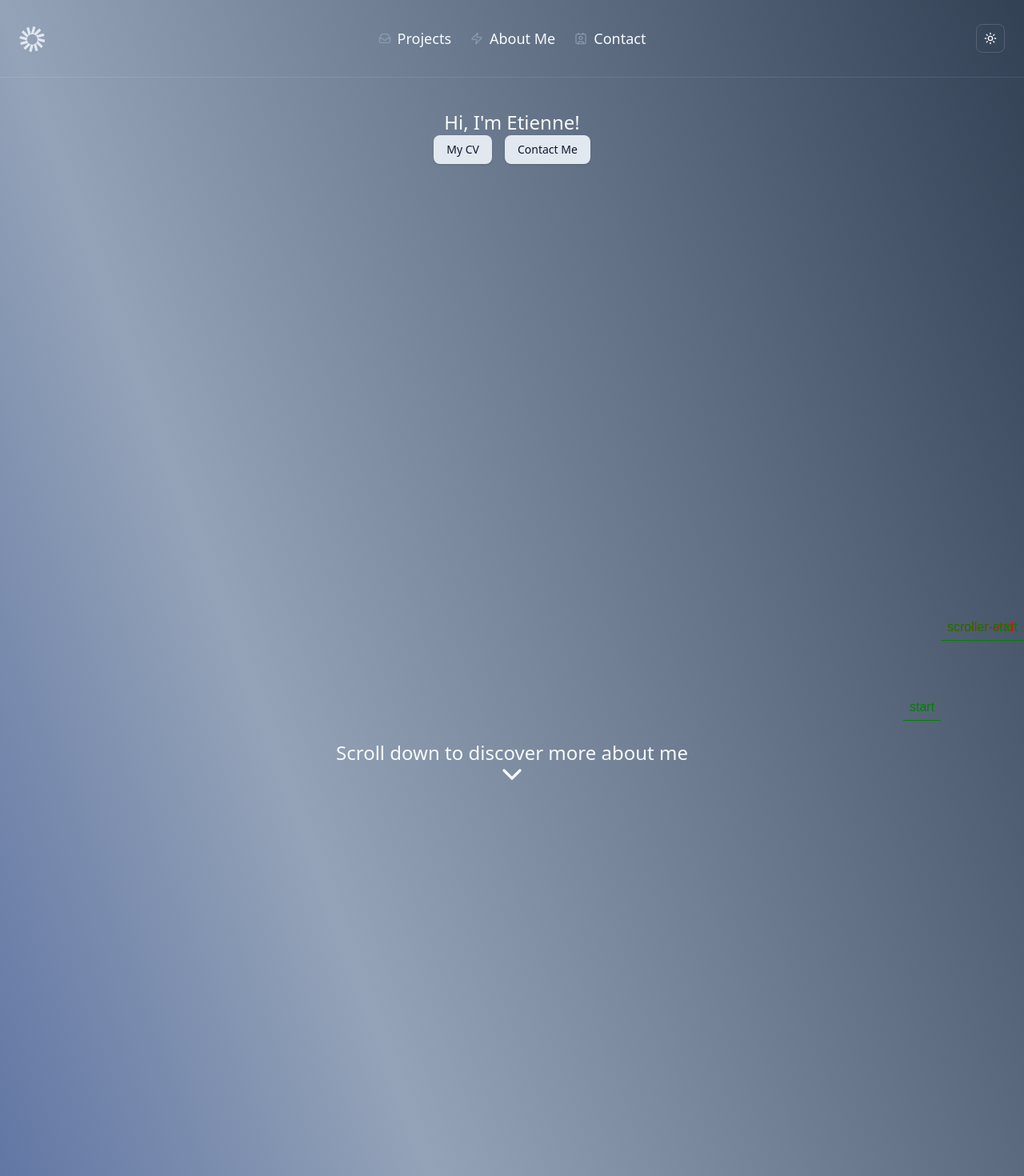
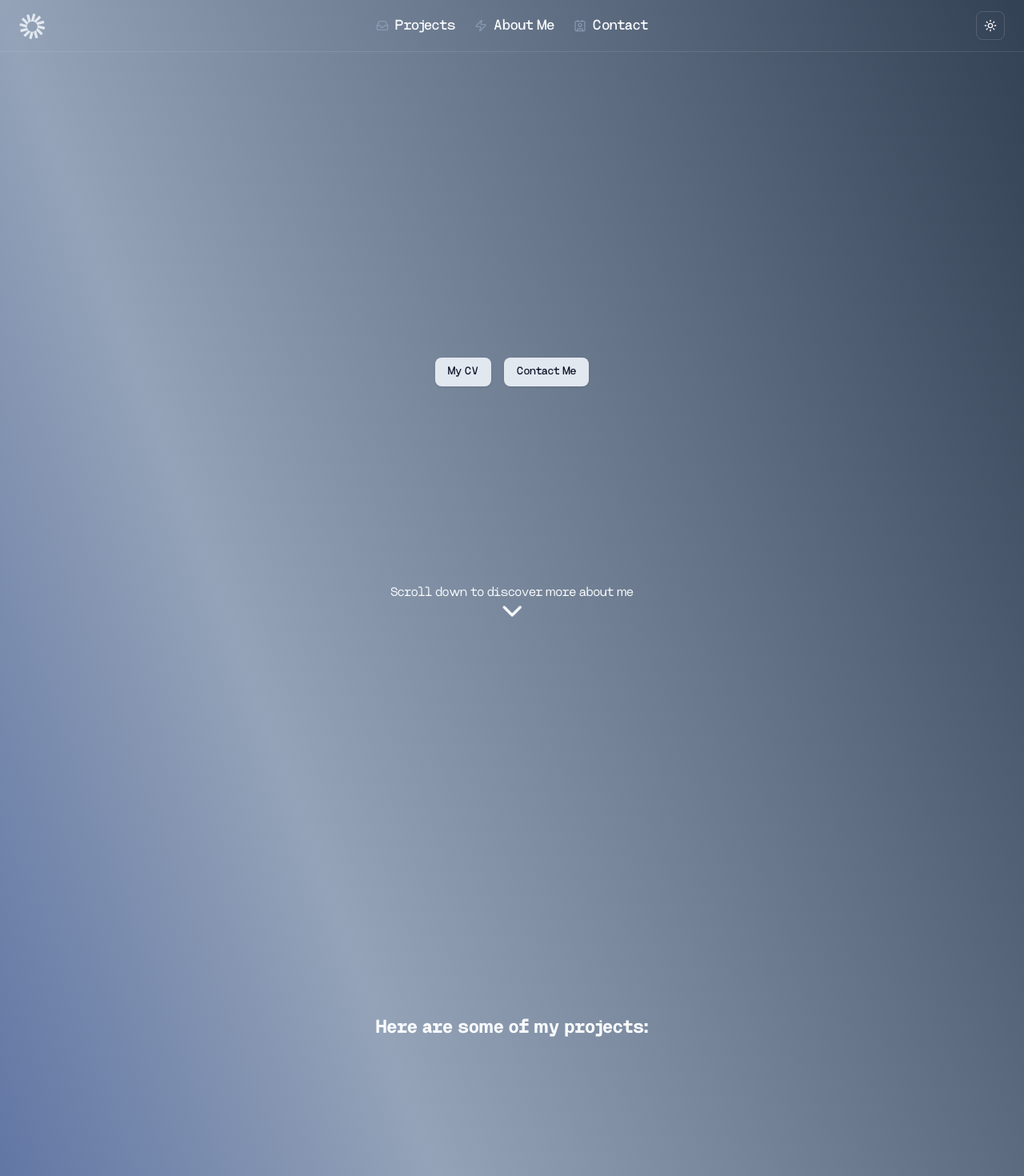
Before and after one commit to muscularbird/portfolio, a React (Vite) app: page / in a window 1280 px wide. Shown: the top 1470 px of the page at 80% size. Built offline with nearby package versions, Linux system fonts and the light colour scheme.

Commit message:
[~] clean to build, change font

```diff
--- a/src/components/navbar-components/navbar.tsx
+++ b/src/components/navbar-components/navbar.tsx
@@ -1,9 +1,8 @@
-import { useEffect, useId, useState } from "react"
-import { HouseIcon, InboxIcon, SearchIcon, ZapIcon, MoonIcon, SunIcon, ContactIcon } from "lucide-react"
+import { useEffect, useState } from "react"
+import { InboxIcon, ZapIcon, MoonIcon, SunIcon, ContactIcon } from "lucide-react"
 
 import Logo from "@/components/navbar-components/logo"
 import { Button } from "@/components/ui/button"
-import { Input } from "@/components/ui/input"
 import {
   NavigationMenu,
   NavigationMenuItem,
@@ -24,7 +23,6 @@ const navigationLinks = [
 ]
 
 export default function Navbar() {
-  const id = useId()
   // initialize theme: prefer saved preference, fall back to dark by default
   const [darkTheme, setDarkTheme] = useState<boolean>(() => {
     try {
@@ -46,7 +44,7 @@ export default function Navbar() {
 
   return (
     <header className="border-b px-4 md:px-6">
-      <div className="flex h-24 items-center justify-between gap-4">
+      <div className="flex h-16 items-center justify-between gap-4">
         {/* Left side */}
         <div className="flex flex-1 items-center gap-2">
           {/* Mobile menu trigger */}
--- a/src/components/ui/select.tsx
+++ b/src/components/ui/select.tsx
@@ -35,7 +35,7 @@ function SelectTrigger({
       data-slot="select-trigger"
       data-size={size}
       className={cn(
-        "border-input data-[placeholder]:text-muted-foreground [&_svg:not([class*='text-'])]:text-muted-foreground focus-visible:border-ring focus-visible:ring-ring/50 aria-invalid:ring-destructive/20 dark:aria-invalid:ring-destructive/40 aria-invalid:border-destructive dark:bg-input/30 dark:hover:bg-input/50 flex w-fit items-center justify-between gap-2 rounded-md border bg-transparent px-3 py-2 text-sm whitespace-nowrap shadow-xs transition-[color,box-shadow] outline-none focus-visible:ring-[3px] disabled:cursor-not-allowed disabled:opacity-50 data-[size=default]:h-9 data-[size=sm]:h-8 *:data-[slot=select-value]:line-clamp-1 *:data-[slot=select-value]:flex *:data-[slot=select-value]:items-center *:data-[slot=select-value]:gap-2 [&_svg]:pointer-events-none [&_svg]:shrink-0 [&_svg:not([class*='size-'])]:size-4",
+        "border-input data-placeholder:text-muted-foreground [&_svg:not([class*='text-'])]:text-muted-foreground focus-visible:border-ring focus-visible:ring-ring/50 aria-invalid:ring-destructive/20 dark:aria-invalid:ring-destructive/40 aria-invalid:border-destructive dark:bg-input/30 dark:hover:bg-input/50 flex w-fit items-center justify-between gap-2 rounded-md border bg-transparent px-3 py-2 text-sm whitespace-nowrap shadow-xs transition-[color,box-shadow] outline-none focus-visible:ring-[3px] disabled:cursor-not-allowed disabled:opacity-50 data-[size=default]:h-9 data-[size=sm]:h-8 *:data-[slot=select-value]:line-clamp-1 *:data-[slot=select-value]:flex *:data-[slot=select-value]:items-center *:data-[slot=select-value]:gap-2 [&_svg]:pointer-events-none [&_svg]:shrink-0 [&_svg:not([class*='size-'])]:size-4",
         className
       )}
       {...props}
@@ -60,7 +60,7 @@ function SelectContent({
       <SelectPrimitive.Content
         data-slot="select-content"
         className={cn(
-          "bg-popover text-popover-foreground data-[state=open]:animate-in data-[state=closed]:animate-out data-[state=closed]:fade-out-0 data-[state=open]:fade-in-0 data-[state=closed]:zoom-out-95 data-[state=open]:zoom-in-95 data-[side=bottom]:slide-in-from-top-2 data-[side=left]:slide-in-from-right-2 data-[side=right]:slide-in-from-left-2 data-[side=top]:slide-in-from-bottom-2 relative z-50 max-h-(--radix-select-content-available-height) min-w-[8rem] origin-(--radix-select-content-transform-origin) overflow-x-hidden overflow-y-auto rounded-md border shadow-md",
+          "bg-popover text-popover-foreground data-[state=open]:animate-in data-[state=closed]:animate-out data-[state=closed]:fade-out-0 data-[state=open]:fade-in-0 data-[state=closed]:zoom-out-95 data-[state=open]:zoom-in-95 data-[side=bottom]:slide-in-from-top-2 data-[side=left]:slide-in-from-right-2 data-[side=right]:slide-in-from-left-2 data-[side=top]:slide-in-from-bottom-2 relative z-50 max-h-(--radix-select-content-available-height) min-w-32 origin-(--radix-select-content-transform-origin) overflow-x-hidden overflow-y-auto rounded-md border shadow-md",
           position === "popper" &&
             "data-[side=bottom]:translate-y-1 data-[side=left]:-translate-x-1 data-[side=right]:translate-x-1 data-[side=top]:-translate-y-1",
           className
@@ -74,7 +74,7 @@ function SelectContent({
           className={cn(
             "p-1",
             position === "popper" &&
-              "h-[var(--radix-select-trigger-height)] w-full min-w-[var(--radix-select-trigger-width)] scroll-my-1"
+              "h-(--radix-select-trigger-height) w-full min-w-(--radix-select-trigger-width) scroll-my-1"
           )}
         >
           {children}
@@ -107,7 +107,7 @@ function SelectItem({
     <SelectPrimitive.Item
       data-slot="select-item"
       className={cn(
-        "focus:bg-accent focus:text-accent-foreground [&_svg:not([class*='text-'])]:text-muted-foreground relative flex w-full cursor-default items-center gap-2 rounded-sm py-1.5 pr-8 pl-2 text-sm outline-hidden select-none data-[disabled]:pointer-events-none data-[disabled]:opacity-50 [&_svg]:pointer-events-none [&_svg]:shrink-0 [&_svg:not([class*='size-'])]:size-4 *:[span]:last:flex *:[span]:last:items-center *:[span]:last:gap-2",
+        "focus:bg-accent focus:text-accent-foreground [&_svg:not([class*='text-'])]:text-muted-foreground relative flex w-full cursor-default items-center gap-2 rounded-sm py-1.5 pr-8 pl-2 text-sm outline-hidden select-none data-disabled:pointer-events-none data-disabled:opacity-50 [&_svg]:pointer-events-none [&_svg]:shrink-0 [&_svg:not([class*='size-'])]:size-4 *:[span]:last:flex *:[span]:last:items-center *:[span]:last:gap-2",
         className
       )}
       {...props}
--- a/src/index.css
+++ b/src/index.css
@@ -3,8 +3,16 @@
 
 @custom-variant dark (&:is(.dark *));
 
+@font-face {
+  font-family: "Heming Variable";
+  src: url("/fonts/Heming-Variable.ttf") format("truetype");
+  font-weight: 100 900;
+  font-style: normal;
+  font-display: swap;
+}
+
 :root {
-  font-family: system-ui, Avenir, Helvetica, Arial, sans-serif;
+  font-family: "Heming Variable", system-ui, Avenir, Helvetica, Arial, sans-serif;
   line-height: 1.5;
   font-weight: 400;
 
--- a/src/routes/App.tsx
+++ b/src/routes/App.tsx
@@ -2,13 +2,12 @@ import { useRef } from "react";
 import { gsap } from "gsap";
 import { ScrollTrigger } from "gsap/ScrollTrigger";
 import { useGSAP } from "@gsap/react";
-import CarouselProjects from "../components/carouselProjects.tsx";
 import { Card } from "@/components/ui/card.tsx";
 import { ChevronDown } from "lucide-react";
 import { projects } from "@/utils/projects.ts";
 import { skills } from "@/utils/skills.ts";
 import { Button } from "@/components/ui/button.tsx";
-import { useNavigate } from "react-router";
+import { useNavigate } from "react-router-dom";
 
 gsap.registerPlugin(ScrollTrigger);
 
@@ -16,31 +15,30 @@ function App() {
   const title = useRef<HTMLHeadingElement | null>(null);
   const projectCards = useRef<(HTMLDivElement | null)[]>([]);
   const skillsCardsRef = useRef<(HTMLDivElement | null)[]>([]);
+  const containerRef = useRef<HTMLDivElement | null>(null);
 
+  const navigate = useNavigate();
 
   useGSAP(() => {
+  // position offscreen relative to its own width to avoid padding/viewport issues
     gsap.set(title.current, { x: "-100vw", autoAlpha: 1, immediateRender: true });
     gsap.set(projectCards.current, { x: "100vw", autoAlpha: 0 });
     gsap.set(skillsCardsRef.current, { x: "-100vw", autoAlpha: 0 });
 
     gsap.timeline({
       scrollTrigger: {
-        start: 100,
-        end: 800,
+        trigger: title.current,
+        start: "top 80%",   // when the top of title reaches 80% of viewport
+        end: "top 30%",
         scrub: true,
-        markers: true,
-        trigger: title.current,
-        pin: true,
+        // markers: true,
+        // pin: true,
         // pinSpacing: true,
         // anticipatePin: 1,
       }
-    }).to(".title", {
-      x: 0,
-      ease: "power3.out",
-      // rotate: 1080,
-    });
+    }).to(title.current, { x: 0, autoAlpha: 1, ease: "power3.out" });
 
-    projectCards.current.forEach((card, index) => {
+  projectCards.current.forEach((card) => {
       gsap.timeline({
         scrollTrigger: {
           trigger: card,
@@ -56,7 +54,7 @@ function App() {
       });
     });
 
-    skillsCardsRef.current.forEach((card, index) => {
+  skillsCardsRef.current.forEach((card) => {
       gsap.timeline({
         scrollTrigger: {
           trigger: card,
@@ -83,10 +81,16 @@ function App() {
   //   // document.body.removeChild(link);
   // };
 
+  const scrollToContent = () => {
+    const el = document.getElementById('content')
+    if (el) el.scrollIntoView({ behavior: 'smooth' })
+  }
 
   return (
-    <div className="min-h-[400vh] flex flex-col items-center px-4">
-      <h1 className="text-2xl mt-10">Hi, I'm Etienne!</h1>
+    <div className="min-h-[400vh] flex flex-col items-center w-full">
+      {/* HERO */}
+      <section id="hero" className="relative h-screen w-full flex items-center justify-center px-4">
+        <div className="z-10 flex flex-col items-center gap-6">
           <div className="flex gap-4">
             <Button
               onClick={() => {
@@ -97,14 +101,23 @@ function App() {
             >
               My CV
             </Button>
-        <Button onClick={() => {window.location.href = '/contact'}} className="items-center justify-center">Contact Me</Button>
+            <Button onClick={() => navigate('/contact')} className="items-center justify-center">Contact Me</Button>
           </div>
-      <h1 className="text-2xl mt-180">Scroll down to discover more about me</h1>
+        </div>
+        <div className="absolute bottom-16 left-1/2 -translate-x-1/2 align-middle justify-center text-center">
+          <p>Scroll down to discover more about me</p>
+          <button onClick={scrollToContent} aria-label="Scroll down" className="cursor-pointer">
             <ChevronDown className="animate-bounce text-4xl" width={40} height={40} />
-      <h1 ref={title} className="text-4xl md:text-6xl font-bold title text-center max-w-full">
+          </button>
+        </div>
+      </section>
+
+      {/* CONTENT BELOW HERO */}
+      <section id="content" ref={containerRef} className="w-full flex flex-col px-4 items-center">
+        <h1 ref={title} className="text-4xl md:text-6xl font-bold title text-center max-w-full m-40">
           Welcome to My Portfolio!
         </h1>
-      <h2 className="text-2xl font-bold mt-250">Here are some of my projects:</h2>
+        <h2 className="text-2xl font-bold mt-6">Here are some of my projects:</h2>
         <div className="container mt-4 flex flex-wrap justify-center">
         {projects.map((project, index) => (
           <Card
@@ -133,7 +146,7 @@ function App() {
         {skills.map((skill, index) => (
           <Card
             key={index}
-            className="m-3 md:m-10 p-5 w-full sm:w-80"
+            className="m-3 md:m-10 p-5 w-full sm:w-60"
             ref={el => { skillsCardsRef.current[index] = el }}
           >
             <img src={`https://cdn.simpleicons.org/${skill?.icon || skill.name.toLowerCase()}`} alt={`${skill.name} icon`} width={100} height={100} className="object-contain max-w-full h-auto" />
@@ -142,6 +155,7 @@ function App() {
           </Card>
         ))}
       </div>
+      </section>
     </div>
   )
 }
```
Also changed, not shown: src/components/carouselProjects.tsx (+0 -7 lines), public/fonts/Heming-Variable.ttf (added). Lines whose indentation alone changed are shown as unchanged.
